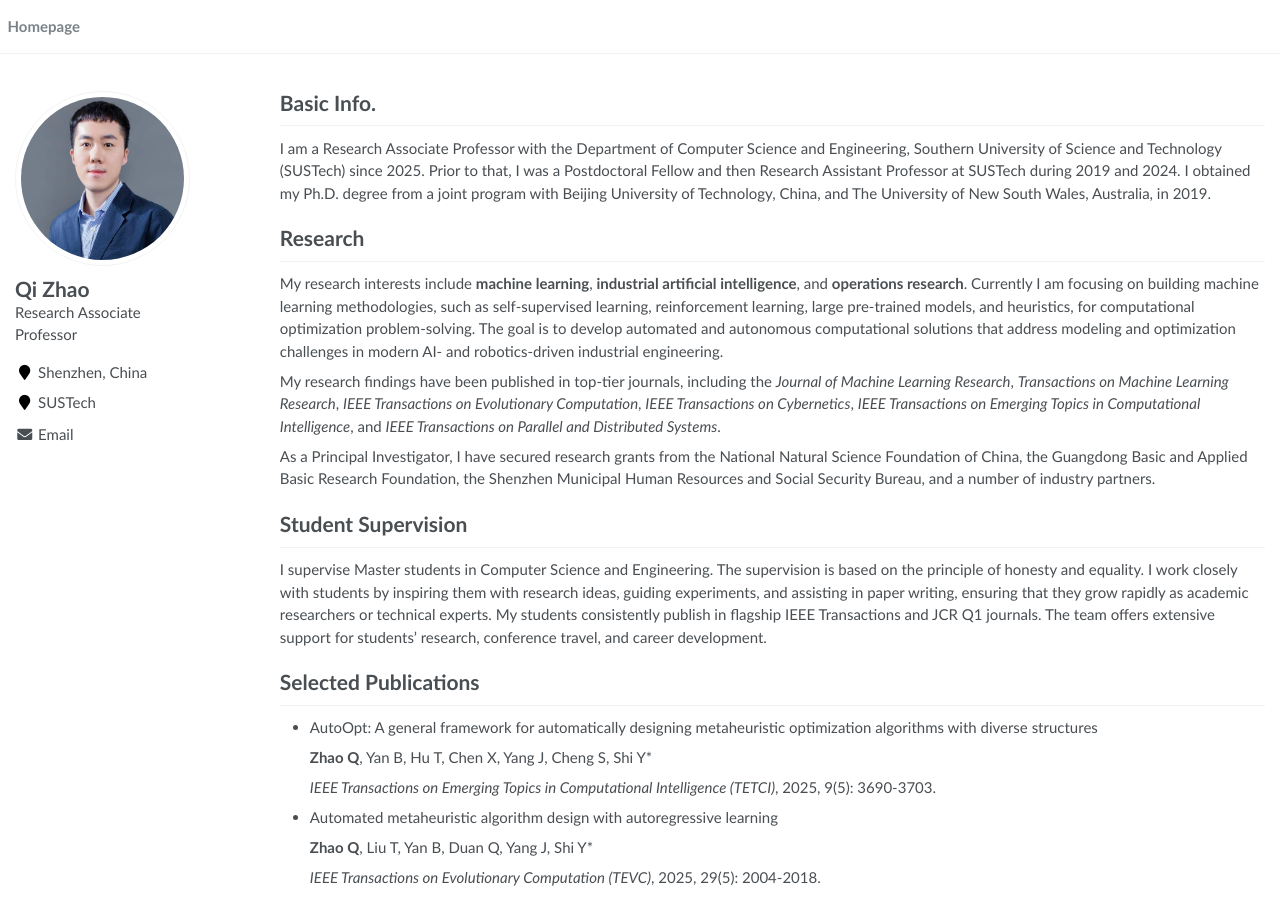
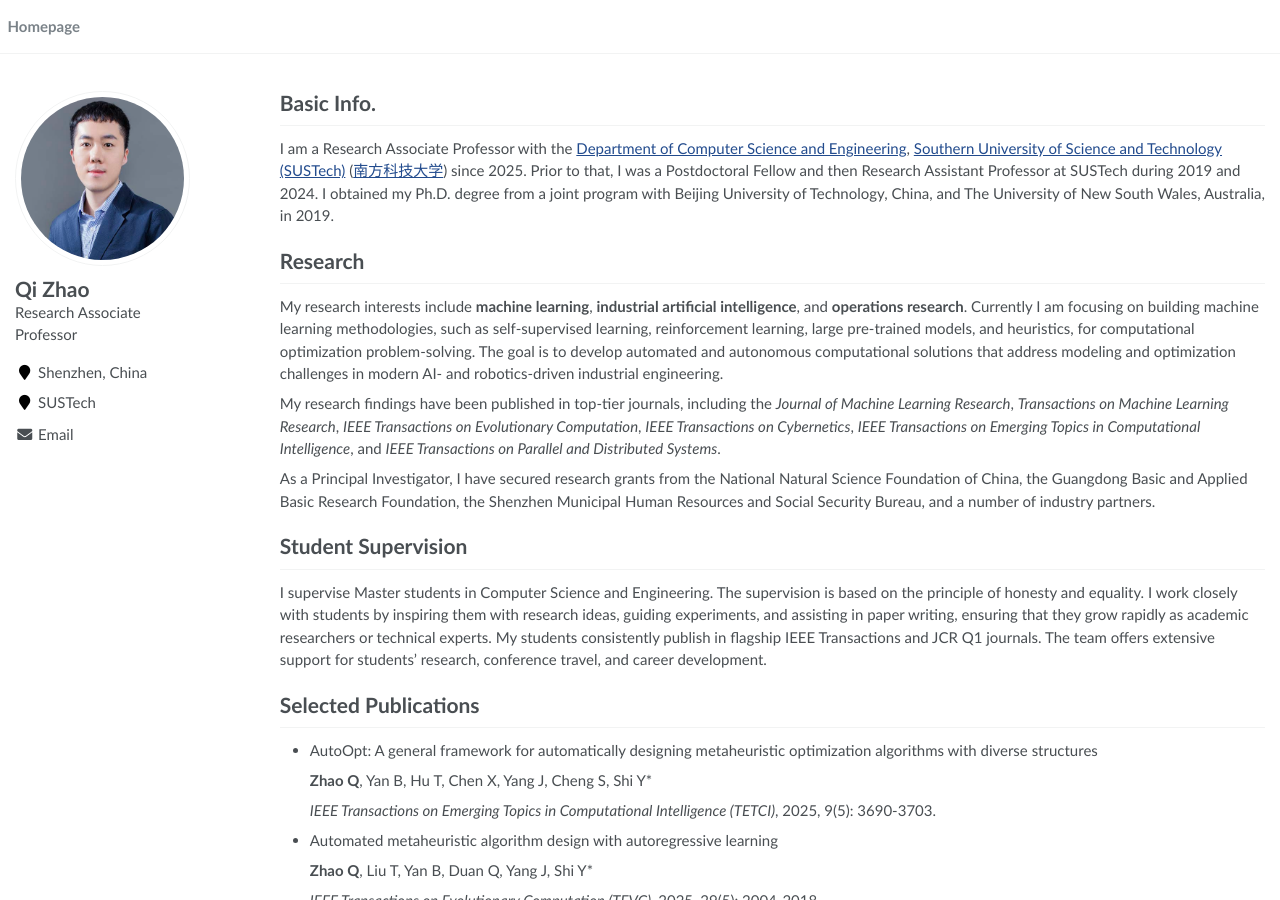
Before and after one commit to auto4opt/auto4opt, a Jekyll site: the page built from _pages/about.md, in a window 1280 px wide and 900 px high. Built offline with Jekyll 4.4.1, drawn with Linux system fonts in a browser that asks for light colours.

Commit message:
Update about.md

```diff
--- a/_pages/about.md
+++ b/_pages/about.md
@@ -19,7 +19,7 @@ redirect_from:
 <span class='anchor' id='about-me'></span>
 
 # Basic Info.
-I am a Research Associate Professor with the Department of Computer Science and Engineering, Southern University of Science and Technology (SUSTech) since 2025. Prior to that, I was a Postdoctoral Fellow and then Research Assistant Professor at SUSTech during 2019 and 2024. I obtained my Ph.D. degree from a joint program with Beijing University of Technology, China, and The University of New South Wales, Australia, in 2019.
+I am a Research Associate Professor with the [Department of Computer Science and Engineering](https://cse.sustech.edu.cn/en/site/index/), [Southern University of Science and Technology (SUSTech)](https://www.sustech.edu.cn/en/) ([南方科技大学](https://www.sustech.edu.cn/)) since 2025. Prior to that, I was a Postdoctoral Fellow and then Research Assistant Professor at SUSTech during 2019 and 2024. I obtained my Ph.D. degree from a joint program with Beijing University of Technology, China, and The University of New South Wales, Australia, in 2019.
 
 
 # Research
```
